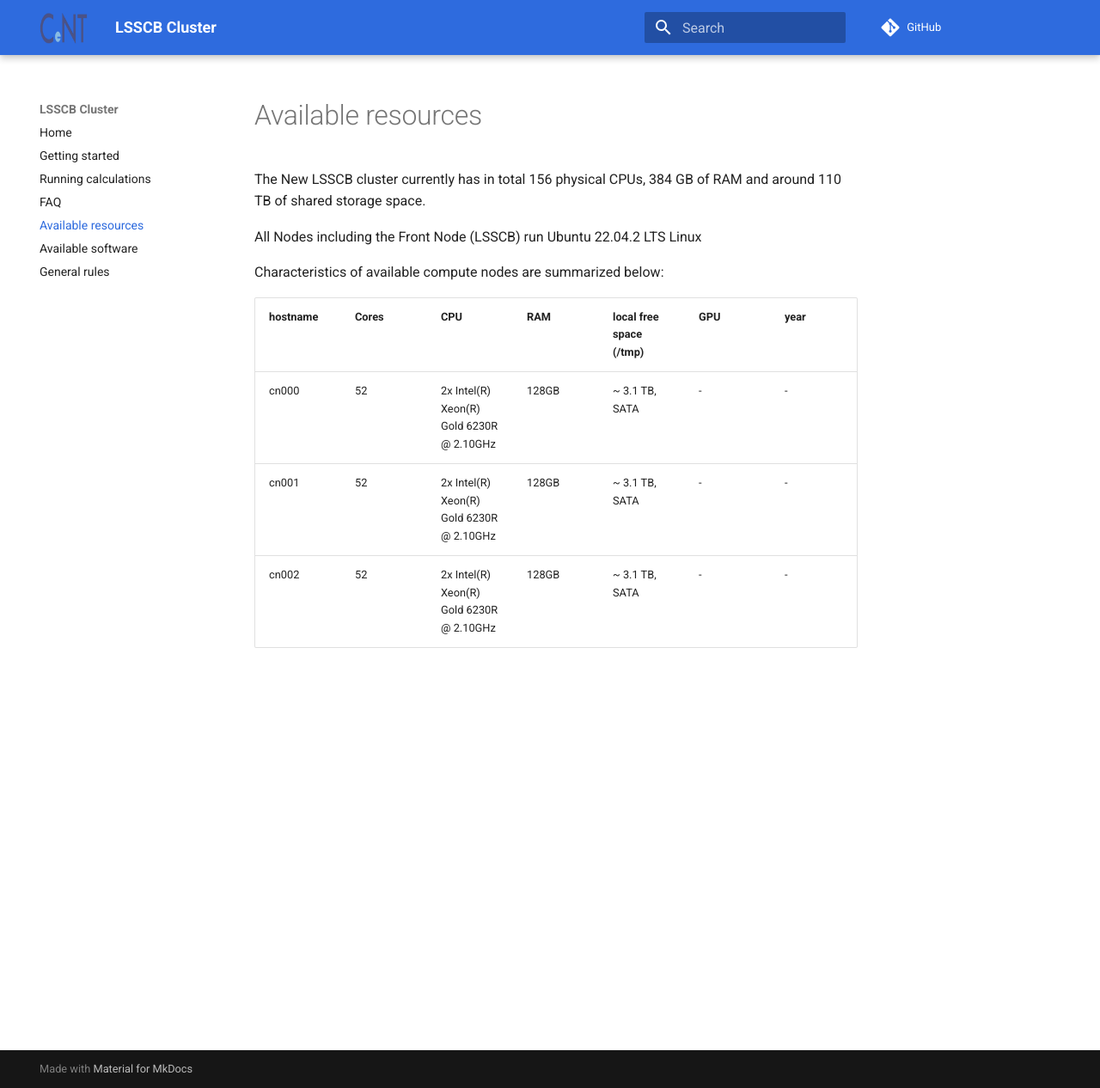
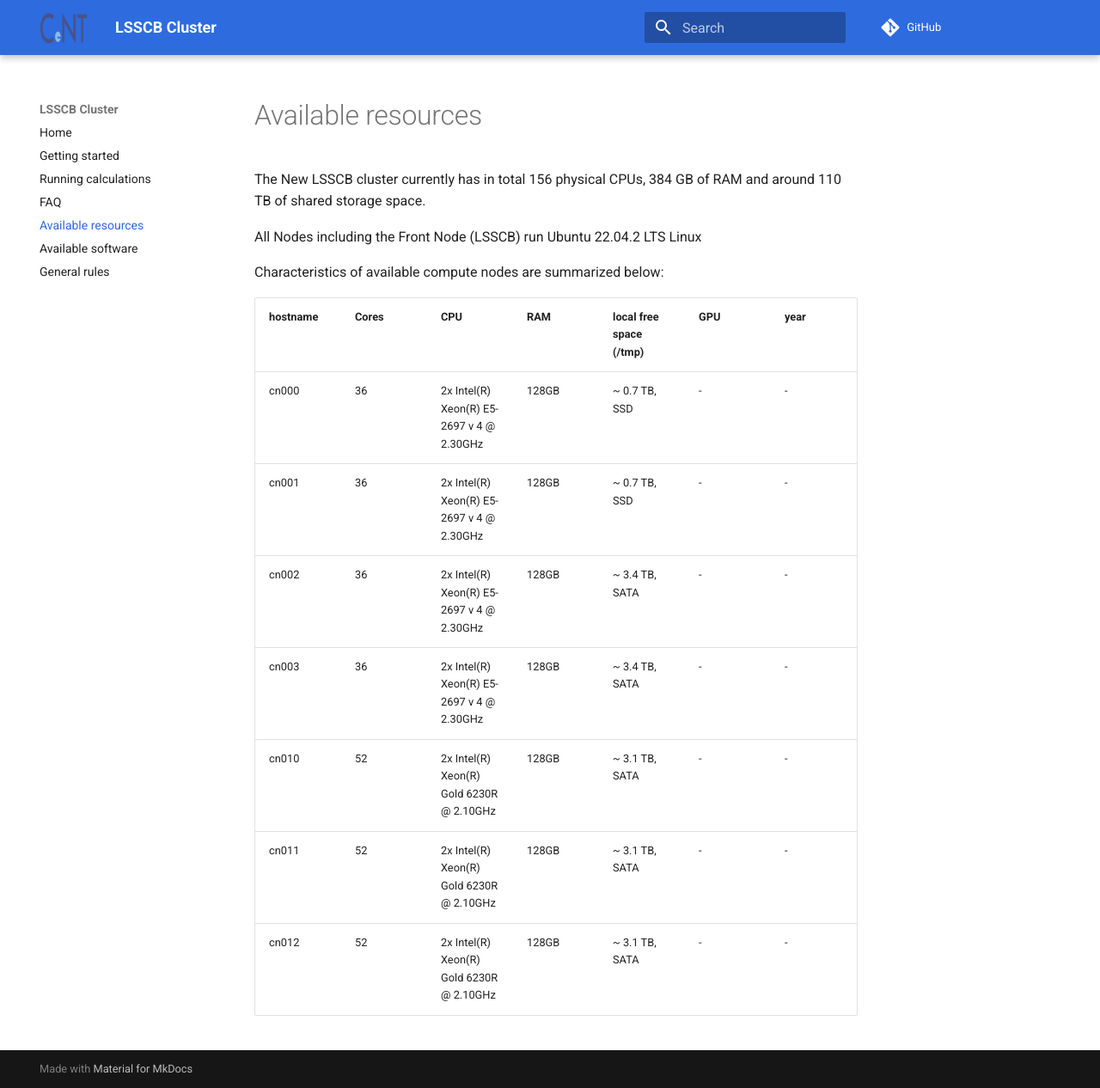
Before and after one commit to prubach/lsscb, an MkDocs documentation site: the page built from docs/resources.md, in a window 1280 px wide and 1266 px high. Shown: the whole window at 86% size. Built offline with MkDocs 1.6.1 and Material for MkDocs 9.7.7, drawn with Linux system fonts in a browser that asks for light colours; comment, search, counter and statistics services are not loaded.

Commit message:
Updated docs - added 4 cnodes

```diff
--- a/docs/resources.md
+++ b/docs/resources.md
@@ -4,8 +4,12 @@
 
 Characteristics of available compute nodes are summarized below:
 
-| hostname  | 	Cores	 | CPU	                                          | RAM	   | local free space (/tmp)	 | GPU	                                    |year
-|-----------|---------|-----------------------------------------------|--------|--------------------------|-----------------------------------------|---|
-| cn000	    | 52	     | 2x Intel(R) Xeon(R) Gold 6230R @ 2.10GHz	     | 128GB	 | ~ 3.1 TB, SATA	          | -	                                      |- |-	|
-| cn001	    | 52	     | 2x Intel(R) Xeon(R) Gold 6230R @ 2.10GHz	     | 128GB	 | ~ 3.1 TB, SATA	          | -	                                      |- |-	|
-| cn002	    | 52	     | 2x Intel(R) Xeon(R) Gold 6230R @ 2.10GHz	     | 128GB	 | ~ 3.1 TB, SATA	          | -	                                      |- |-	|
+| hostname | 	Cores	 | CPU	                                       | RAM	   | local free space (/tmp)	 | GPU	                                    |year
+|----------|---------|--------------------------------------------|--------|--------------------------|-----------------------------------------|---|
+| cn000	   | 36	     | 2x Intel(R) Xeon(R) E5-2697 v 4 @ 2.30GHz  | 128GB  | ~ 0.7 TB, SSD            | -	                                    |- |-	|
+| cn001	   | 36	     | 2x Intel(R) Xeon(R) E5-2697 v 4 @ 2.30GHz  | 128GB  | ~ 0.7 TB, SSD	          | -	                                    |- |-	|
+| cn002	   | 36	     | 2x Intel(R) Xeon(R) E5-2697 v 4 @ 2.30GHz  | 128GB  | ~ 3.4 TB, SATA	          | -	                                    |- |-	|
+| cn003	   | 36	     | 2x Intel(R) Xeon(R) E5-2697 v 4 @ 2.30GHz  | 128GB  | ~ 3.4 TB, SATA	          | -	                                    |- |-	|
+| cn010	   | 52	     | 2x Intel(R) Xeon(R) Gold 6230R @ 2.10GHz	  | 128GB  | ~ 3.1 TB, SATA	          | -	                                    |- |-	|
+| cn011	   | 52	     | 2x Intel(R) Xeon(R) Gold 6230R @ 2.10GHz	  | 128GB  | ~ 3.1 TB, SATA	          | -	                                    |- |-	|
+| cn012	   | 52	     | 2x Intel(R) Xeon(R) Gold 6230R @ 2.10GHz	  | 128GB  | ~ 3.1 TB, SATA	          | -	                                    |- |-	|
```
